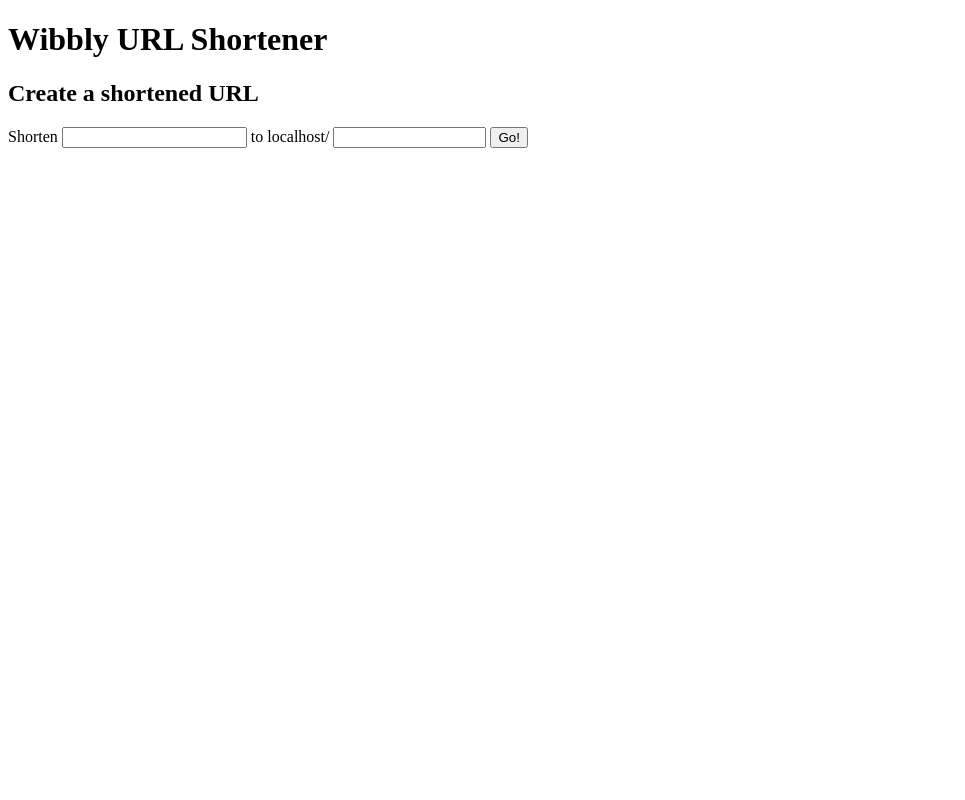
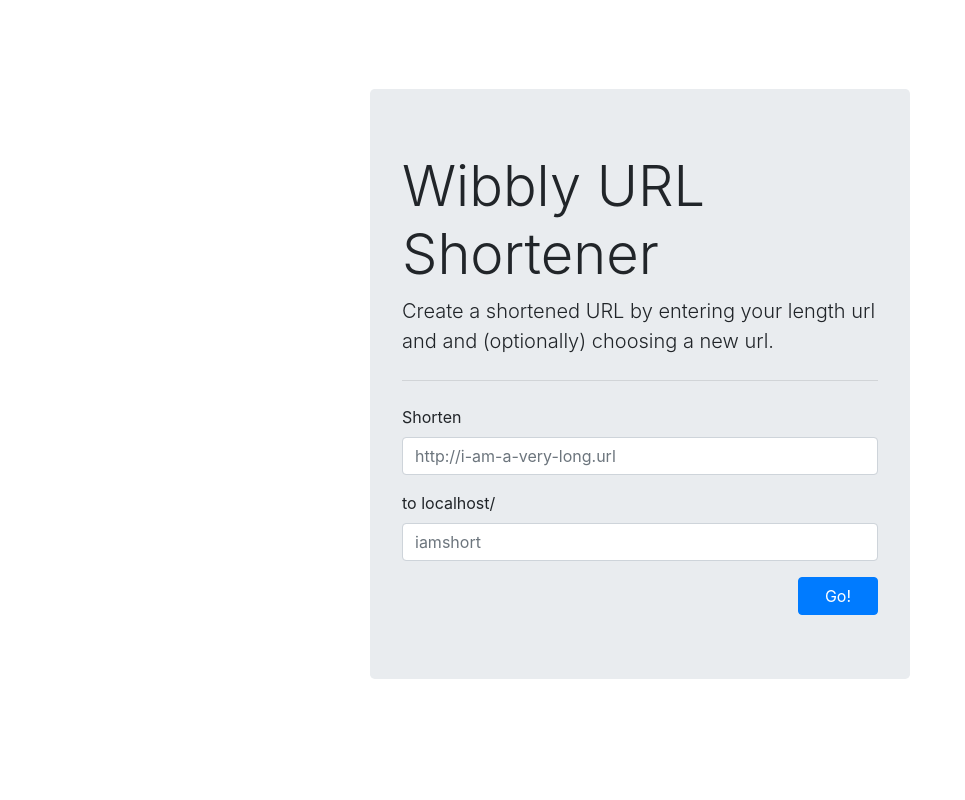
Before and after one commit to charlesastaylor/wibbly-url-shortener, a Flask app: page / in a window 1280 px wide. Shown: the whole page, without its empty margins (0-965 px from the left). Run offline with Flask 2, Linux system fonts and the light colour scheme; some libraries are stand-ins or nearby versions.

Commit message:
Improve front end * Add bootstrap * Add favicon

```diff
--- a/templates/index.html.j2
+++ b/templates/index.html.j2
@@ -5,33 +5,73 @@
   <meta name="viewport" content="width=device-width, initial-scale=1.0">
   <meta http-equiv="X-UA-Compatible" content="ie=edge">
   <title>A Wibbly URL Shortener</title>
+  {# favicon #}
+  <link rel="apple-touch-icon" sizes="180x180" href="{{ url_for('static', filename='apple-touch-icon.png') }}">
+  <link rel="icon" type="image/png" sizes="32x32" href="{{ url_for('static', filename='favicon-32x32.png') }}">
+  <link rel="icon" type="image/png" sizes="16x16" href="{{ url_for('static', filename='favicon-16x16.png') }}">
+  <link rel="manifest" href="{{ url_for('static', filename='site.webmanifest') }}">
+  <link rel="mask-icon" href="{{ url_for('static', filename='safari-pinned-tab.svg') }}" color="#5bbad5">
+  <link rel="shortcut icon" href="{{ url_for('static', filename='favicon.ico') }}">
+  <meta name="apple-mobile-web-app-title" content="WibblyURLS">
+  <meta name="application-name" content="WibblyURLS">
+  <meta name="msapplication-TileColor" content="#b91d47">
+  <meta name="msapplication-config" content="{{ url_for('static', filename='browserconfig.xml') }}">
+  <meta name="theme-color" content="#f68b8b">
+  {# Bootstrap CSS #}
+  <link rel="stylesheet" href="https://stackpath.bootstrapcdn.com/bootstrap/4.3.1/css/bootstrap.min.css" integrity="sha384-ggOyR0iXCbMQv3Xipma34MD+dH/1fQ784/j6cY/iJTQUOhcWr7x9JvoRxT2MZw1T" crossorigin="anonymous">
 </head>
 <body>
-  <h1>Wibbly URL Shortener</h1>
+
+<div class="container">
+  <div class="row min-vh-100 justify-content-center align-items-center">
+    <div class="col col-lg-6">
+      <div class="jumbotron">
+        <h1 class="display-4">Wibbly URL Shortener</h1>
+        <p class="lead">Create a shortened URL by entering your length url and and (optionally) choosing a new url.</p>
+        <hr class="my-4">
+        <form action="" method="post">
+          {{ form.hidden_tag() }}
+          {% for error in form.key.errors %}
+            {{ error }}
+          {% endfor %}
+          {% for error in form.url.errors %}
+            {{ error }}
+          {% endfor %}
+          {% if form.key.errors or form.url.errors %}
+          <br>
+          {% endif %}
+          <div class="form-group">
+            <label for="{{ form.url.id }}">Shorten</label>
+            {{ form.url(class_='form-control', placeholder="http://i-am-a-very-long.url") }}
+          </div>
+          <div class="form-group">
+            <label for="{{ form.key.id }}">to {{ request.host }}/</label>
+            {{ form.key(class_='form-control', placeholder='iamshort') }}
+          </div>
+          <div class="text-right">
+            {{ form.submit(class_="btn btn-primary", style="min-width:80px")}}
+          </div>
+        </form>
+      </div>
+    </div>
+  </div>
+</div>
 {# Flashed Messages #}
 {% with messages=get_flashed_messages() %}
   {% if messages %}
     {% for message in messages %}
-      {{ message }}
+      <div class="fixed-top alert alert-primary alert-dismissible fade show" role="alert">
+        {{ message }}
+        <button type="button" class="close" data-dismiss="alert" aria-label="Close">
+          <span aria-hidden="true">&times;</span>
+        </button>
+      </div>
     {% endfor %}
   {% endif %}
 {% endwith %}
-{# New rule form #}
-  <h2>Create a shortened URL</h2>
-  <form action="" method="post">
-    {{ form.hidden_tag() }}
-    {% for error in form.key.errors %}
-      {{ error }}
-    {% endfor %}
-    {% for error in form.url.errors %}
-      {{ error }}
-    {% endfor %}
-    {% if form.key.errors or form.url.errors %}
-    <br>
-    {% endif %}
-    Shorten {{ form.url() }}
-    to {{ request.host }}/ {{ form.key(size=16) }}
-    {{ form.submit()}}
-  </form>
+{# Bootstrap JS #}
+<script src="https://code.jquery.com/jquery-3.3.1.slim.min.js" integrity="sha384-q8i/X+965DzO0rT7abK41JStQIAqVgRVzpbzo5smXKp4YfRvH+8abtTE1Pi6jizo" crossorigin="anonymous"></script>
+<script src="https://cdnjs.cloudflare.com/ajax/libs/popper.js/1.14.7/umd/popper.min.js" integrity="sha384-UO2eT0CpHqdSJQ6hJty5KVphtPhzWj9WO1clHTMGa3JDZwrnQq4sF86dIHNDz0W1" crossorigin="anonymous"></script>
+<script src="https://stackpath.bootstrapcdn.com/bootstrap/4.3.1/js/bootstrap.min.js" integrity="sha384-JjSmVgyd0p3pXB1rRibZUAYoIIy6OrQ6VrjIEaFf/nJGzIxFDsf4x0xIM+B07jRM" crossorigin="anonymous"></script>
 </body>
 </html>
```
Also changed, not shown: static/browserconfig.xml (added, +9 -0 lines), static/android-chrome-192x192.png (added), static/android-chrome-256x256.png (added), static/apple-touch-icon.png (added), static/favicon-16x16.png (added), static/favicon-32x32.png (added), static/favicon.ico (added), static/mstile-150x150.png (added), static/safari-pinned-tab.svg (added), static/site.webmanifest (added).
